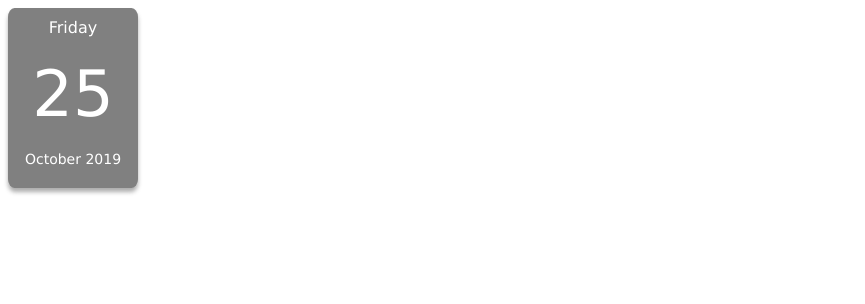
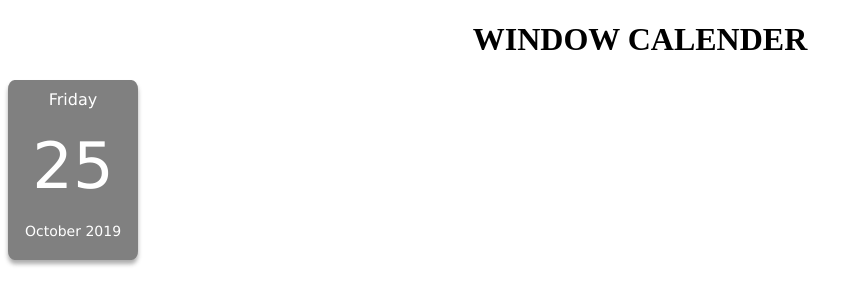
Before and after one commit to Varshini98/Window-Calender, a plain HTML site: page index.html in a window 1280 px wide. Shown: the whole page, without its empty margins (0-865 px from the left). Drawn offline with Linux system fonts and the light colour scheme.

Commit message:
changed html code

```diff
--- a/index.html
+++ b/index.html
@@ -2,10 +2,12 @@
 <html>
     <head>
         <title>Calendar</title>
+<meta charset="UTF-8">
         <script type="text/javascript" src="script.js"></script>
         <link rel="stylesheet" type="text/css" href="style.css">
     </head>
     <body>
+<h1 style = "text-align : center;">WINDOW CALENDER</h1>
         <div id="calendar">
             <p id="calendar-day"></p>
             <p id="calendar-date"></p>
```
